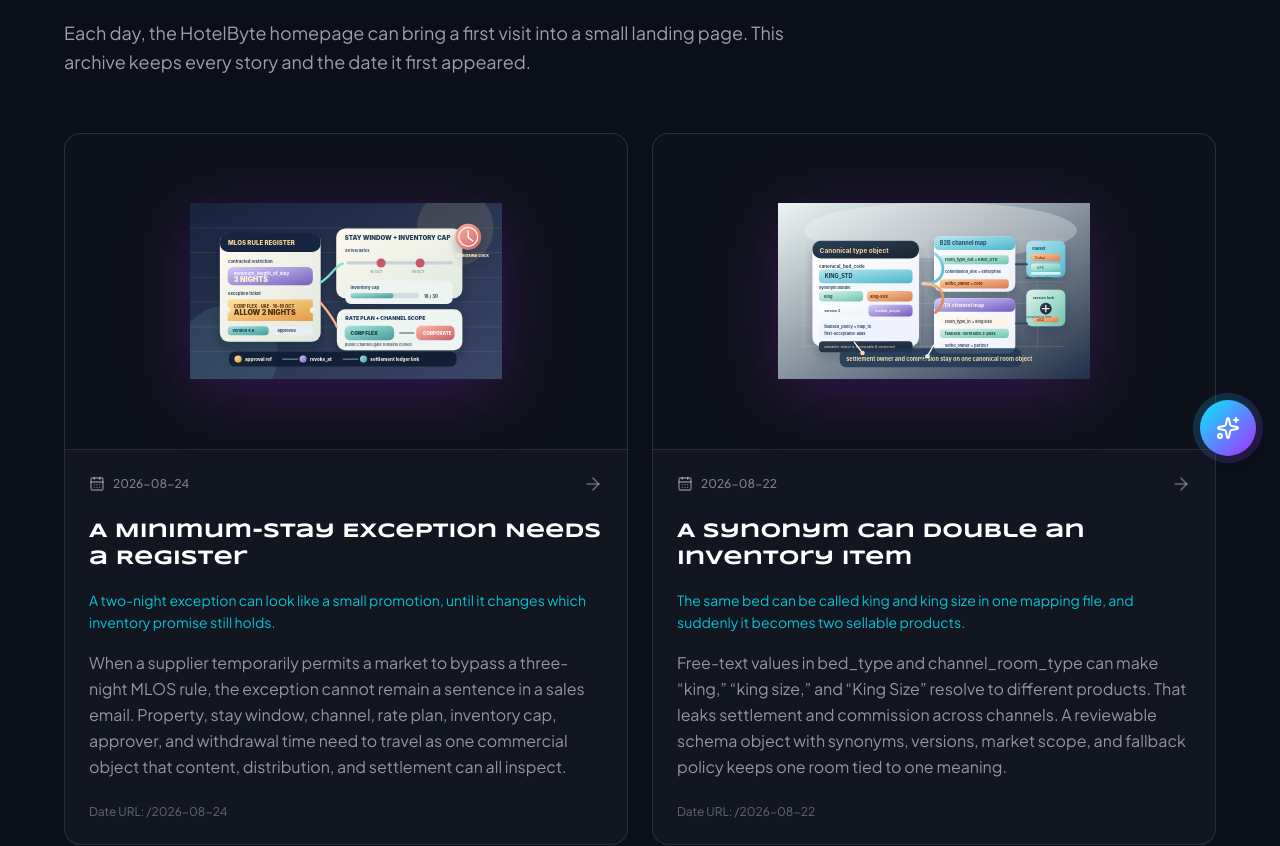
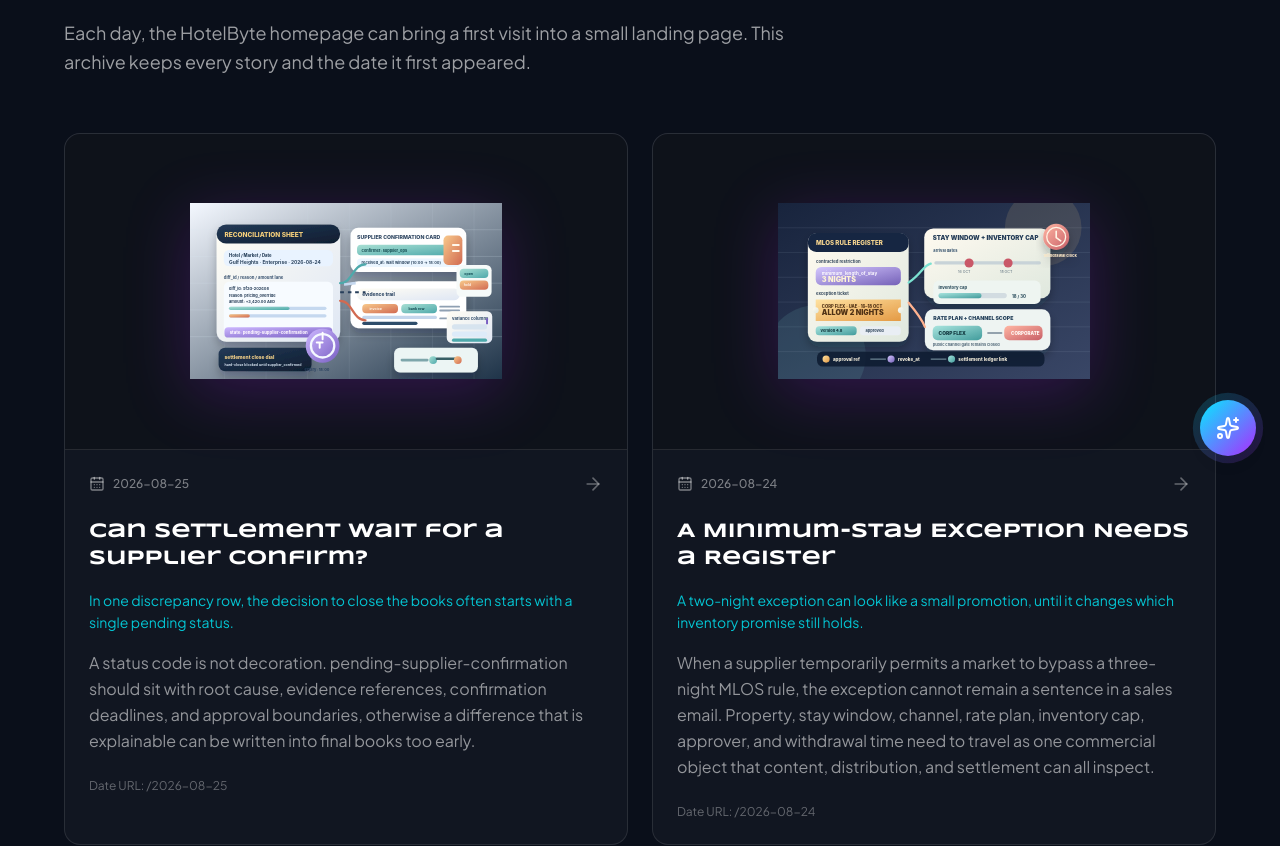
Before and after one commit to hotelbyte-com/hotelbyte-landing, a React (Vite) app: page /stories in a window 1280 px wide. Shown: the part 320-1166 px from the top of the page. Built offline with nearby package versions, Linux system fonts and the light colour scheme; no server answers.

Commit message:
feat(daily-story): add 2026-08-25 pending confirmation story

```diff
--- a/src/data/dailyStories.ts
+++ b/src/data/dailyStories.ts
@@ -3725,6 +3725,72 @@ export const dailyStories: DailyStory[] = [
     },
     generatedBy: 'codex-daily-story-publisher',
     generatedAt: '2026-08-24T10:18:00+04:00'
+  },
+  {
+    date: '2026-08-25',
+    slug: 'pending-supplier-confirmation-saves-premature-close',
+    content: {
+      zh: {
+        title: '待供应商确认才能开口结账吗',
+        mood: '一笔对账差异，今天能不能点通过，往往先问一个状态：是否拿到 supplier confirm。',
+        theme: '对账差异表里的 pending-supplier-confirmation 状态，怎样防止财务过早关账',
+        summary:
+          '对账单里的一枚状态码不是装饰。pending-supplier-confirmation 必须和差异原因、证据来源、确认期限和审批边界放在一条链里，否则会把“可疑但可解释”订单硬拖进财务归档。',
+        body: [
+          '在渠道结算里，供应商差异常常不是一夜之间起的。房间数、折扣、税点都可能写得像对得上。最后一列却会是 pending，像个悬空的便签。这个便签的语义很窄：还没收到供应商确认。语义又很重：能不能关账、能不能回款、能不能发对账通知。',
+          '今天很多流量都卡在这个状态，不是系统卡，而是对象没有写清。对账行如果只保存了金额和单号，下一步就会变成“财务看着像对了，于是把账先关”；供应商看到后又说行号版本不是最新。冲突不是坏人问题，是 pending 没有对应到“哪一版单据、谁负责更新、能否先冻结”。',
+          '真正能压住争议的不是更快追人，而是把状态做成一张可复核对象。对账差异表要带上 diff_id、dispute_reason、evidence_ref、supply_confirmer、expire_at、fallback_action。它告诉财务：我们要不要先做出账前提醒，什么时候才允许关账，供应商超时后谁有权触发争议升级。这样 pending 不再是“等待”，而是“有边界的等待”。',
+          'HotelByte 的分销边界是把商业动作和财务动作拆开，但不脱节。订单可以先继续服务，财务也可以先冻结风险，前提是对账状态有稳定的语义。把 pending 写成明确对象，给供应商和财务同一张表读同一条线，就不会因为一个“仍待确认”把两条账单都说成失误。'
+        ],
+        ctaLabel: '返回 HotelByte 首页'
+      },
+      en: {
+        title: 'Can Settlement Wait for a Supplier Confirm?',
+        mood: 'In one discrepancy row, the decision to close the books often starts with a single pending status.',
+        theme: 'How pending-supplier-confirmation in reconciliation variance prevents premature financial close',
+        summary:
+          'A status code is not decoration. pending-supplier-confirmation should sit with root cause, evidence references, confirmation deadlines, and approval boundaries, otherwise a difference that is explainable can be written into final books too early.',
+        body: [
+          'In channel settlement, variances rarely appear overnight. Room counts, discounts, and tax points may all line up. The last column, though, often remains marked pending, like a note waiting on the last signature. That note looks narrow: supplier confirm not yet received. In practice it decides close eligibility, cash timing, and when reconciliation messages can be emitted.',
+          'Most delays on this status are not system slowness. They are missing object shape. If a variance row only stores an amount and voucher number, the next move becomes “the books look good, so close them,” and later the supplier says the version reference was old. The conflict is not about blame. It is about a pending state that does not connect to evidence version, ownership, and escalation path.',
+          'The fix is not better reminders. It is making the status a reviewable object. A variance row should include diff_id, dispute_reason, evidence_ref, supply_confirmer, expire_at, and fallback_action. Then finance can decide whether to trigger a pre-close warning, when a hard close is allowed, and who can escalate when supplier confirmation expires.',
+          'HotelByte should keep distribution and settlement coupled, not entangled. Orders can keep serving; finance can keep risk controls. This works when pending means “boundaried waiting,” not “ignored waiting.” A clearly shaped status object keeps both supplier and finance looking at the same line and the same timeline.'
+        ],
+        ctaLabel: 'Back to the HotelByte homepage'
+      }
+    },
+    visual: {
+      src: '/daily/2026-08-25.svg',
+      alt: {
+        zh: '待供应商确认状态图，画面中有对账差异主表、pending 语义卡、供应商确认卡片、证据文件链条、账务结算时钟、过期升级闸、金额对照列与状态流转箭头。',
+        en: 'A reconciliation-state scene with a reconciliation sheet, a pending status card, supplier confirmation callout, evidence chain, settlement close dial, expiry escalation gate, amount comparison columns, and status flow arrows.'
+      },
+      caption: {
+        zh: '待供应商确认不是状态停顿，而是有期限和审批边界的动作窗口。对账对象写清差异版本后，财务可提前控险且不误关账。',
+        en: 'Pending supplier confirmation should be a bounded action window. When the variance version is explicit, finance can control risk early without closing accounts prematurely.'
+      }
+    },
+    nextThemeSeeds: {
+      zh: [
+        '合同附件里的 release-period 字段，怎样让团房释放与散客更新共用同一时钟',
+        '结算争议单里的 supplier_confirmer 字段，怎样让超时升级有一致规则',
+        '供应商价目表里的 child supplement 列，怎样避免儿童加价被误当成房价',
+        '渠道内容审核单里的图片版权到期日，怎样让过期素材不再参与新分发',
+        'image-packaging 文件夹里的版本戳，怎样把供应商附件和发票说明对齐'
+      ],
+      en: [
+        'How a release-period field in contract appendices keeps group release and transient updates on one clock',
+        'How a supplier_confirmer field in settlement variance keeps escalation rules consistent after expiry',
+        'How a child-supplement column in a rate sheet keeps surcharge from being mistaken as base room rate',
+        'How image expiry dates in content review keep withdrawn assets from entering fresh distribution',
+        'How version stamps in image packaging folders align supplier attachments with invoice notes'
+      ]
+    },
+    cta: {
+      href: '/'
+    },
+    generatedBy: 'codex-daily-story-publisher',
+    generatedAt: '2026-08-25T10:00:00+04:00'
   }
 ];
 
```
Also changed, not shown: public/daily/2026-08-25.svg (added).
